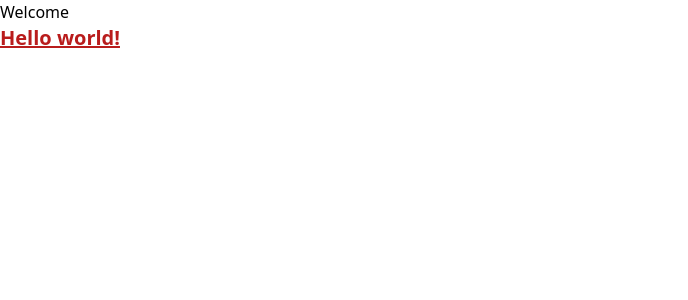
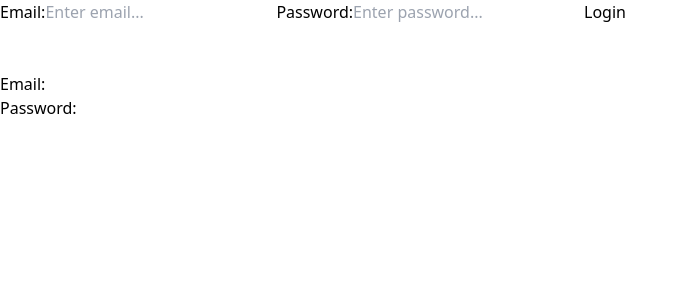
Before and after one commit to rewpt/catchlight, a React (Create React App) app: page /welcome in a window 1280 px wide. Shown: the top 300 px of the page, without its empty margins (0-688 px from the left). Built offline with nearby package versions, Linux system fonts and the light colour scheme.

Commit message:
init login

```diff
--- a/package.json
+++ b/package.json
@@ -3,9 +3,13 @@
   "version": "0.1.0",
   "private": true,
   "dependencies": {
+    "@fortawesome/fontawesome-svg-core": "^1.3.0",
+    "@fortawesome/free-solid-svg-icons": "^6.0.0",
+    "@fortawesome/react-fontawesome": "^0.1.17",
     "@testing-library/jest-dom": "^5.16.2",
     "@testing-library/react": "^12.1.2",
     "@testing-library/user-event": "^13.5.0",
+    "axios": "^0.25.0",
     "react": "^17.0.2",
     "react-dom": "^17.0.2",
     "react-router-dom": "^6.2.1",
--- a/src/App.js
+++ b/src/App.js
@@ -22,7 +22,6 @@ function App() {
           <Route path="/showmedia" element={<ShowMedia />} />
         </Routes>
         <h1 className={styles}>
-          Hello world!
         </h1>
       </div>
     </React.Fragment>
--- /dev/null
+++ b/src/components/Welcome/Login.jsx
@@ -0,0 +1,37 @@
+import React, { useEffect, useState } from "react";
+const axios = require('axios');
+
+export default function Login() {
+
+  const [email, setEmail] = useState('');
+  const [password, setPassword] = useState('');
+
+  return (
+    <div>
+      <form action="http://localhost:3001/api/auth/login" method="POST">
+        <label>Email:</label>
+        <input
+          type="text"
+          placeholder="Enter email..."
+          name="email"
+          value={email}
+          onChange={(e) => {setEmail(e.target.value)}}
+        />
+        <label>Password:</label>
+        <input
+          type="password"
+          placeholder="Enter password..."
+          name="password"
+          value={password}
+          onChange={(e) => {setPassword(e.target.value)}}
+        />
+        <button type="submit">Login</button>
+      </form>
+
+      <br />
+      <br />
+      <p>Email: {email}</p>
+      <p>Password: {password}</p>
+    </div>
+  )
+}
--- a/src/components/Welcome/Welcome.jsx
+++ b/src/components/Welcome/Welcome.jsx
@@ -1,7 +1,11 @@
+import React from 'react';
+import Login from './Login';
+
 export default function Welcome() {
+
   return (
-    <div>
-      Welcome
-    </div>
+    <main>
+      <Login />
+    </main>
   )
 }
```
Also changed, not shown: 1 other file (tests, documents, lock files or other folders).
